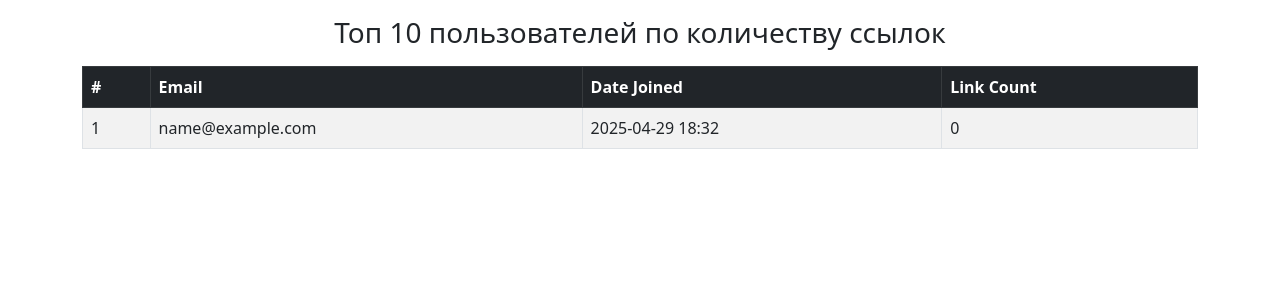
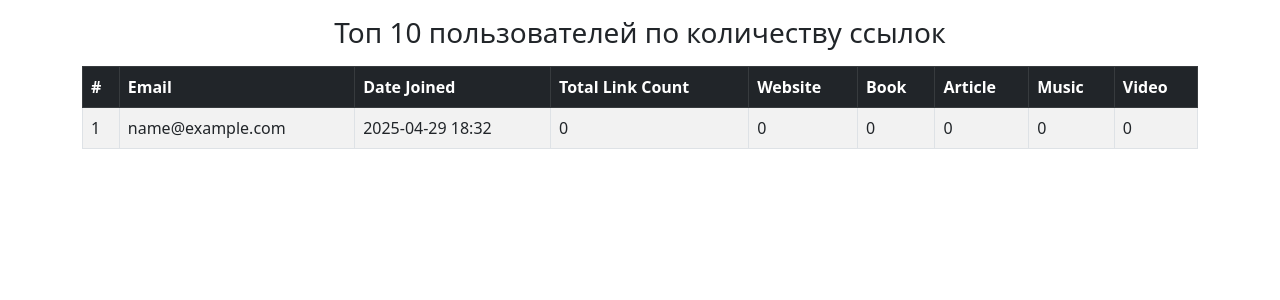
Before and after one commit to Vladiuse/x1, a Django app: page /users-stat/ in a window 1280 px wide. Shown: the part 56-356 px from the top of the page. Run offline with Django 5.2, Linux system fonts and the light colour scheme; the visitor is signed in with stand-in values (Sample User, id 1); data comes from the database, SQL or seed files in the repository; data that the repository does not hold is empty.

Commit message:
fix users stat

```diff
--- a/app/links/templates/links/links.html
+++ b/app/links/templates/links/links.html
@@ -543,6 +543,7 @@
         }
 
         async addToCollectionEventHandler(e) {
+            e.preventDefault()
             var element = e.currentTarget
             var collectionId = element.dataset.collectionId
             var linkId = this.data.id
--- a/app/links/templates/links/users_stat.html
+++ b/app/links/templates/links/users_stat.html
@@ -9,7 +9,12 @@
         <th>#</th>
         <th>Email</th>
         <th>Date Joined</th>
-        <th>Link Count</th>
+        <th>Total Link Count</th>
+        <th>Website</th>
+        <th>Book</th>
+        <th>Article</th>
+        <th>Music</th>
+        <th>Video</th>
       </tr>
     </thead>
     <tbody>
@@ -19,9 +24,15 @@
         <td>{{ user.email }}</td>
         <td>{{ user.date_joined|date:"Y-m-d H:i" }}</td>
         <td>{{ user.count }}</td>
+        <td>{{ user.type_wesite }}</td>
+        <td>{{ user.type_book }}</td>
+        <td>{{ user.type_article }}</td>
+        <td>{{ user.type_music }}</td>
+        <td>{{ user.type_video }}</td>
       </tr>
       {% endfor %}
     </tbody>
   </table>
 </div>
+
 {%endblock%}
--- a/app/links/views.py
+++ b/app/links/views.py
@@ -7,7 +7,7 @@ from links.link_content_collector import LinkContentCollector, Converter
 from common.request_sender import RequestSender
 from rest_framework.response import Response
 from users.models import CustomUser
-from django.db.models import Count
+from django.db.models import Count, Q
 
 from .models import Link, LinkCollection
 from .serializers import LinkCollectionSerializer, LinkCreateSerializer, LinkReadSerializer, LinkCollectionManagerSerializer
@@ -83,7 +83,14 @@ def users_stat(request):
     users = (
         CustomUser.objects.prefetch_related('link')
         .values('email', 'date_joined')
-        .annotate(count=Count('link'))
+        .annotate(
+            count=Count('link'),
+            type_wesite=Count('link', filter=Q(link__type=Link.WEBSITE_TYPE)),
+            type_book=Count('link', filter=Q(link__type=Link.BOOK_TYPE)),
+            type_article=Count('link', filter=Q(link__type=Link.ARTICLE_TYPE)),
+            type_music=Count('link', filter=Q(link__type=Link.MUSIC_TYPE)),
+            type_video=Count('link', filter=Q(link__type=Link.VIDEO_TYPE)),
+        )
         .order_by('-count', 'date_joined')
     )[:10]
 
```
